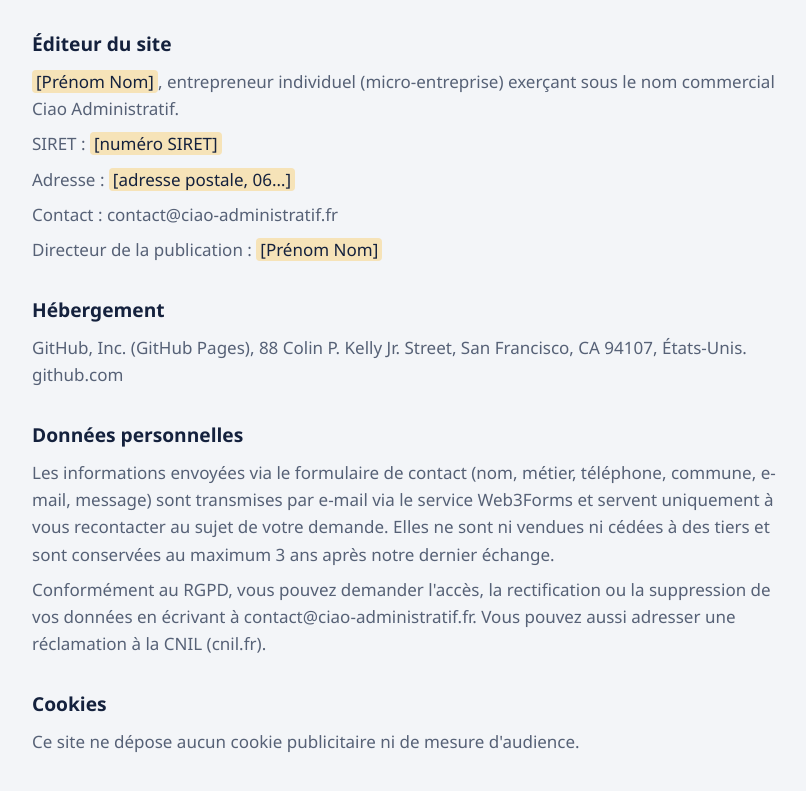
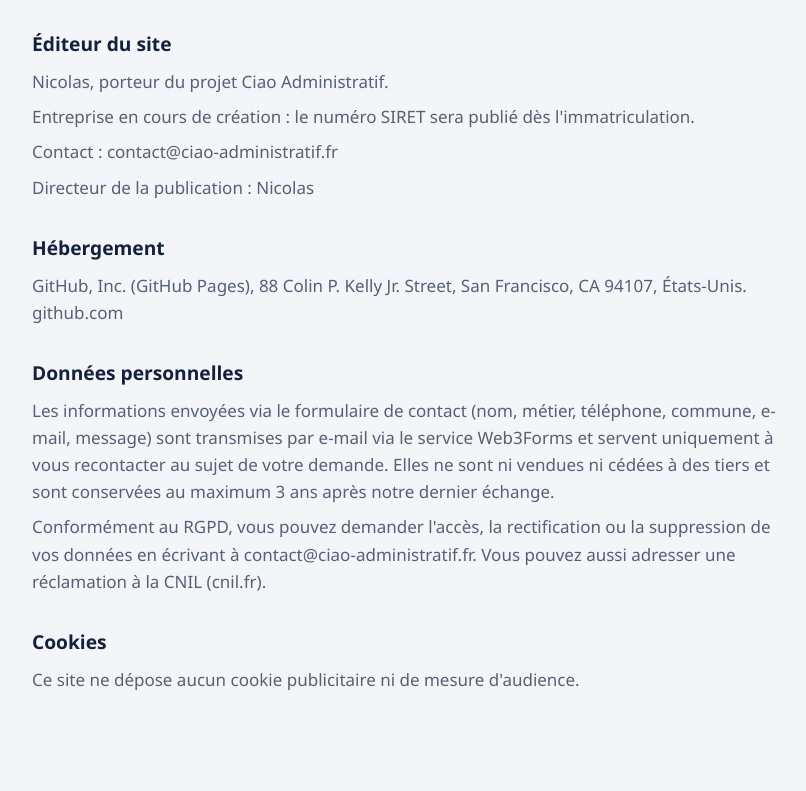
Before and after one commit to NicoBichito/ciao-administratif-site, a plain HTML site: page site/mentions-legales.html in a window 1280 px wide. Shown: the part 137-928 px from the top of the page, without its empty margins (228-1034 px from the left). After the commit the page ends 886 px from the top, so only its background shows below. Drawn offline with Linux system fonts and the light colour scheme.

Commit message:
Mentions légales : éditeur Nicolas, entreprise en cours de création
Co-Authored-By: Claude Opus 5.5 <noreply@anthropic.com>
Claude-Session: https://claude.ai/code/session_01HEKBg2z6DbAjWoJiQn9SAX

```diff
--- a/site/mentions-legales.html
+++ b/site/mentions-legales.html
@@ -21,11 +21,10 @@ mark{background:var(--mark);color:var(--ink);padding:0 4px;border-radius:4px}
 <h1>Mentions légales</h1>
 
 <h2>Éditeur du site</h2>
-<p><mark>[Prénom Nom]</mark>, entrepreneur individuel (micro-entreprise) exerçant sous le nom commercial Ciao Administratif.</p>
-<p>SIRET : <mark>[numéro SIRET]</mark></p>
-<p>Adresse : <mark>[adresse postale, 06…]</mark></p>
+<p>Nicolas, porteur du projet Ciao Administratif.</p>
+<p>Entreprise en cours de création : le numéro SIRET sera publié dès l'immatriculation.</p>
 <p>Contact : contact@ciao-administratif.fr</p>
-<p>Directeur de la publication : <mark>[Prénom Nom]</mark></p>
+<p>Directeur de la publication : Nicolas</p>
 
 <h2>Hébergement</h2>
 <p>GitHub, Inc. (GitHub Pages), 88 Colin P. Kelly Jr. Street, San Francisco, CA 94107, États-Unis. github.com</p>
```
